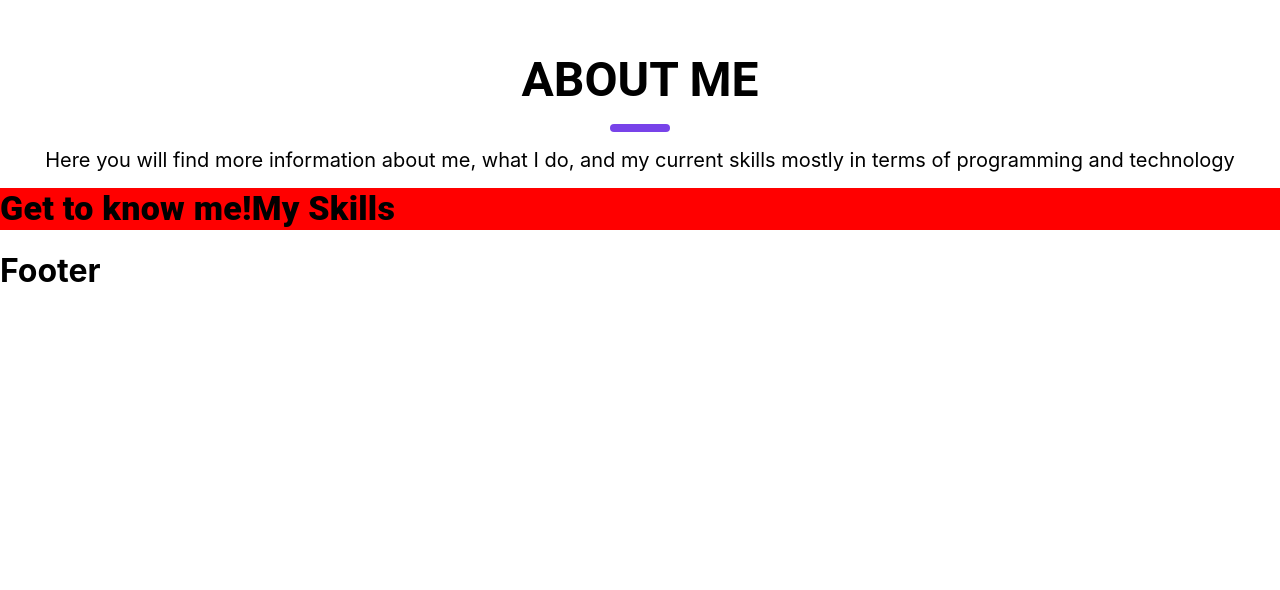
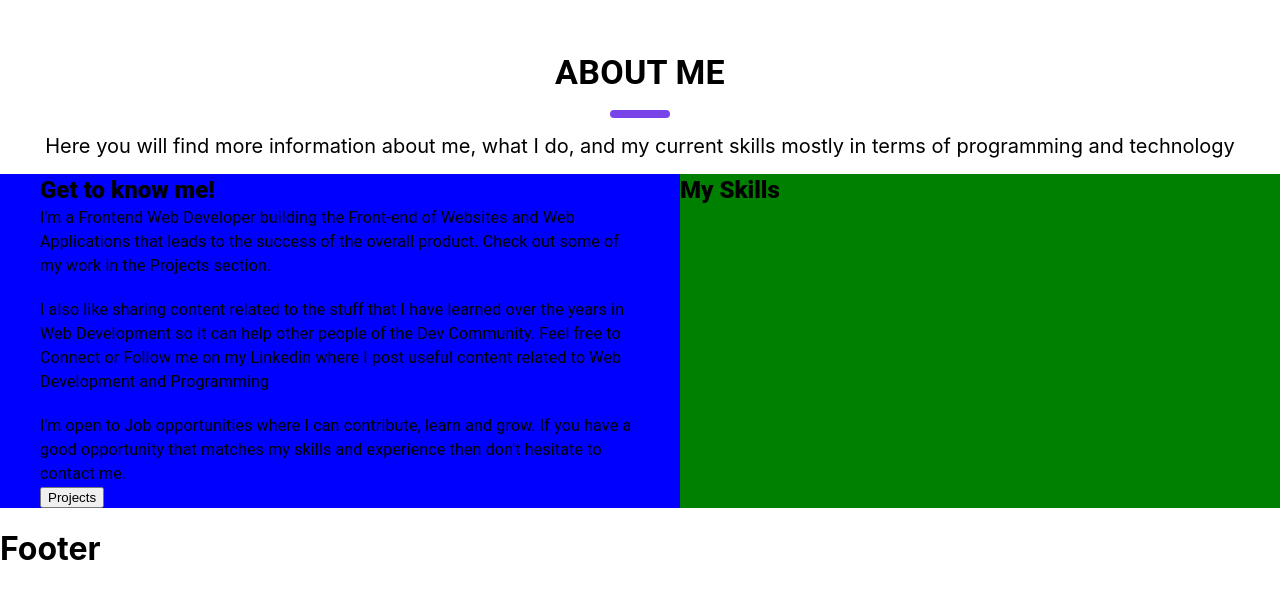
Before and after one commit to emdevelopa/portfolio-React, a React (Create React App) app: page / in a window 1280 px wide. Shown: the part 828-1418 px from the top of the page. Before the commit the page ends 1140 px from the top, so only its background shows below. Built offline with nearby package versions, Linux system fonts and the light colour scheme.

Commit message:
Portfolio

```diff
--- a/src/components/about.jsx
+++ b/src/components/about.jsx
@@ -1,17 +1,40 @@
+import { Button } from "@mui/base";
 import { Typography } from "@mui/material";
 import { Box, Stack } from "@mui/system";
+// import { projectButton } from "./main";
+
+
+const projectButton = {
+    background: '#7843e9;',
+    padding: '1em 4em',
+    color: "#fff",
+    fontSize: '18px',
+    fontWeight: 'bold',
+    // marginTop:4
+}
 
 export default function About() {
     return (
         <>
             <Box marginTop={10}>
                 <Stack alignItems='center' rowGap={2}>
-                    <Typography variant="h3" fontWeight={600}>ABOUT ME</Typography>
+                    <Typography variant="h4" fontWeight={600}>ABOUT ME</Typography>
                     <Box bgcolor='#7843e9' width={60} height={8} borderRadius={5}></Box>
                     <Typography variant="p" fontSize={20} >Here you will find more information about me, what I do, and my current skills mostly in terms of programming and technology</Typography>
-                    <Stack direction={"row"} bgcolor='red' width='100%' justifyContent={""}>
-                        <Box><Typography variant="h4" fontWeight={800}>Get to know me!</Typography></Box>
-                        <Box><Typography variant="h4" fontWeight={800}>My Skills</Typography></Box>
+                    <Stack direction={"row"} bgcolor='red' width='100%' justifyContent={"space-between"}>
+                        <Box width='100%' bgcolor='blue' paddingX={5}>
+                            <Typography variant="h5" fontWeight={800}>Get to know me!</Typography>
+                            <Typography>I'm a Frontend Web Developer building the Front-end of Websites and Web Applications that leads to the success of the overall product. Check out some of my work in the Projects section.</Typography>
+                            <br />
+                            <Typography>I also like sharing content related to the stuff that I have learned over the years in Web Development so it can help other people of the Dev Community. Feel free to Connect or Follow me on my Linkedin where I post useful content related to Web Development and Programming</Typography><br />
+                            <Typography>
+                                I'm open to Job opportunities where I can contribute, learn and grow. If you have a good opportunity that matches my skills and experience then don't hesitate to contact me.
+                            </Typography>
+                            <Box>
+                                <a href="#"><Button sx={projectButton} >Projects</Button></a>
+                            </Box>
+                        </Box>
+                        <Box width='100%' bgcolor='green'><Typography variant="h5" fontWeight={800}>My Skills</Typography></Box>
                     </Stack>
                 </Stack>
             </Box>
--- a/src/components/main.jsx
+++ b/src/components/main.jsx
@@ -27,7 +27,7 @@ const textPrimary = {
     marginBottom: 4,
 
 }
-const projectButton ={
+export const projectButton ={
     background:'#7843e9;',
     padding:'1em 4em',
     color:"#fff",
```
